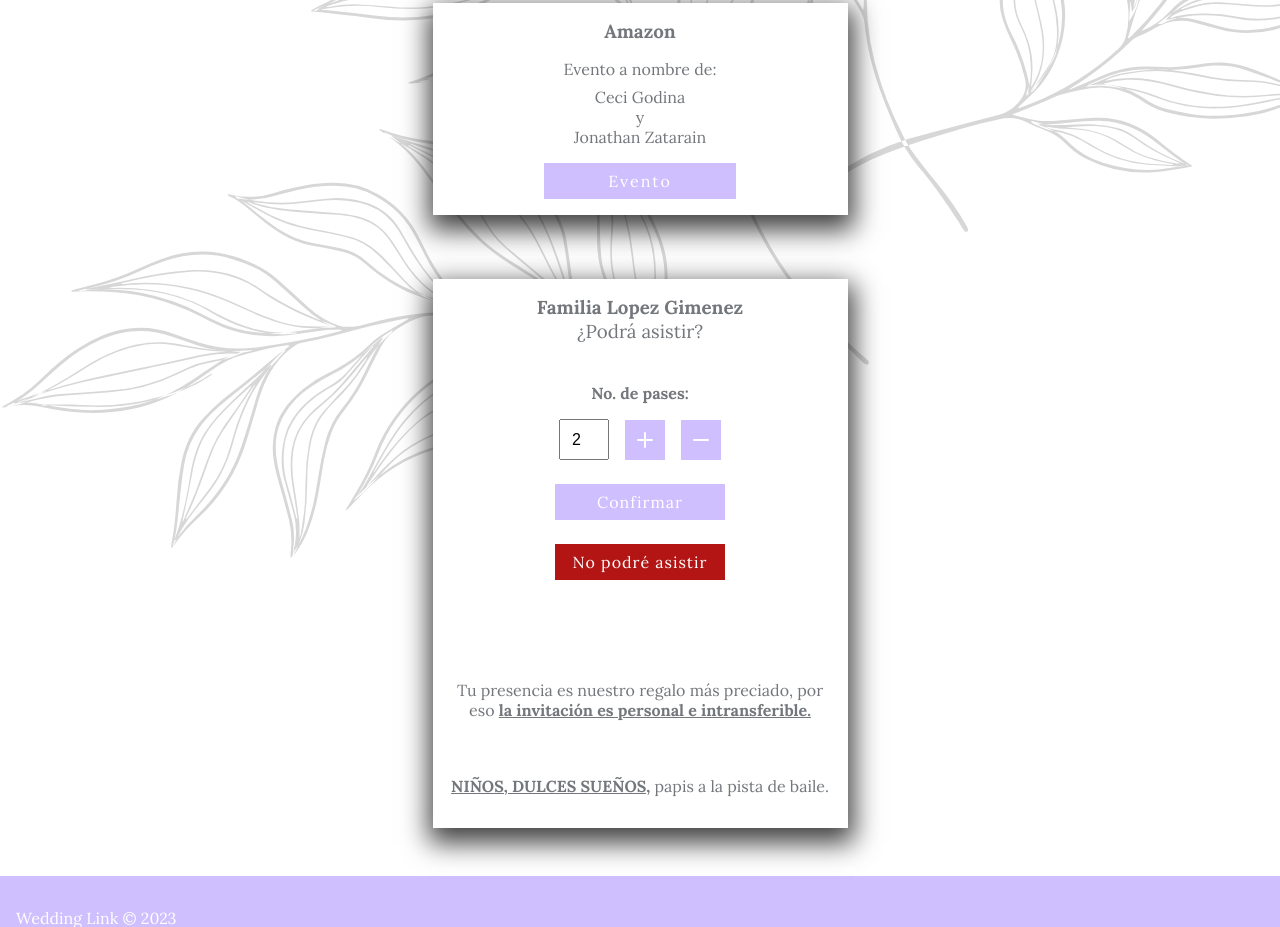
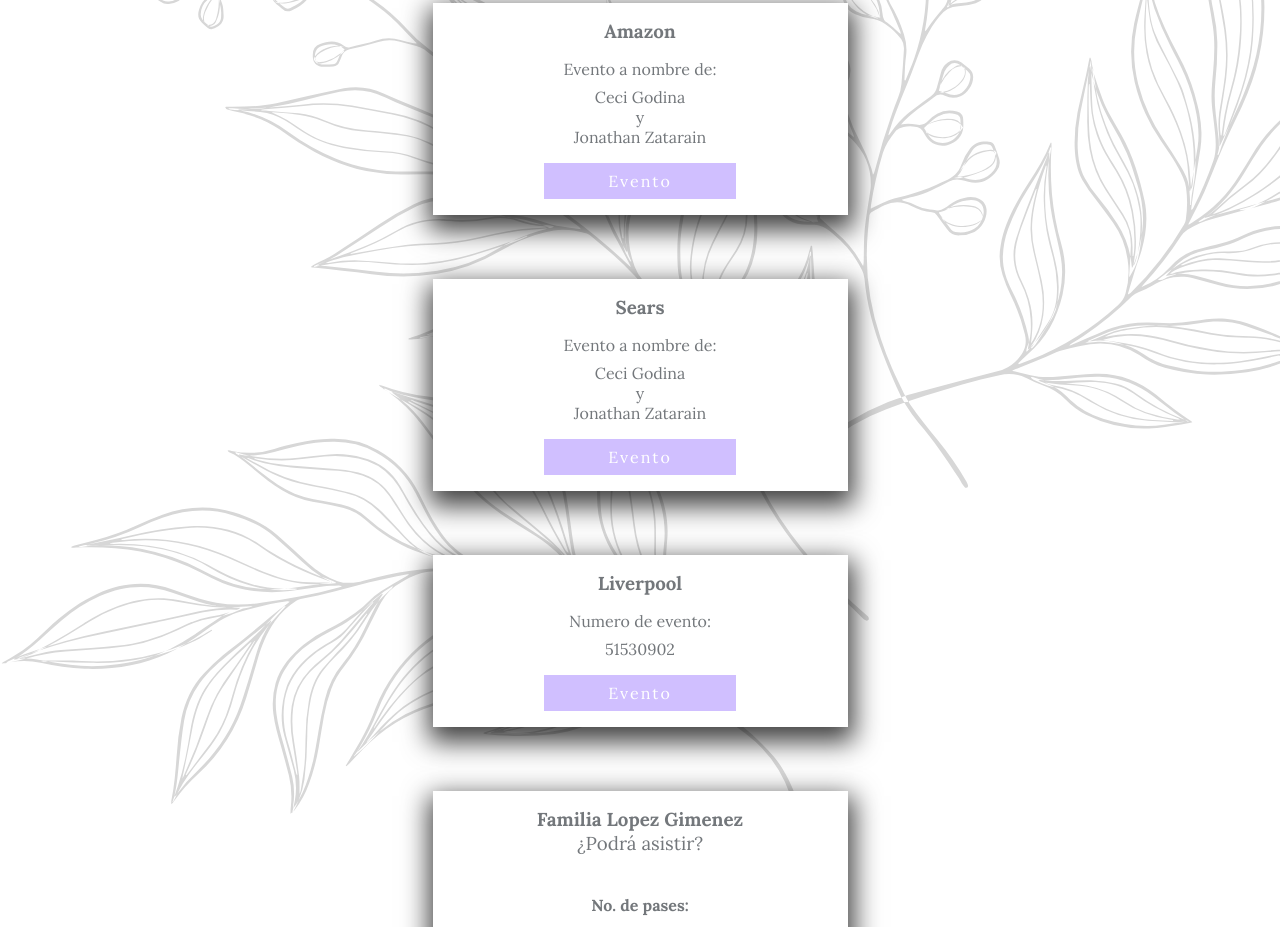
Before and after one commit to pedromichel23/ceci-jonathan-wedding, a plain HTML site: page index.html in a window 1280 px wide. Shown: the part 5983-6910 px from the top of the page. Drawn offline with Linux system fonts and the light colour scheme.

Commit message:
add gifts cards

```diff
--- a/index.html
+++ b/index.html
@@ -496,7 +496,7 @@
                     <h3>Depósito Bancario</h3>
                     <p>BBVA</p>
                     <p>Cecilia Godina López</p>
-                    <p>0000 0000 0000 0000</p>
+                    <p>4152 3138 0015 8896</p>
                 </div>
                 <div class="card wp-card-amazon">
                     <h3>Mercado Libre</h3>
@@ -507,6 +507,7 @@
                     </p>
                     <a href="https://meli.uniko.co/E3543/boda/cyj" target="_blank">Evento</a>
                 </div>
+
                 <div class="card wp-card-amazon">
                     <h3>Amazon</h3>
                     <p>
@@ -517,7 +518,27 @@
                     <a href="https://www.amazon.com.mx/wedding/registry/2B6TPDBJBG84I" target="_blank">Evento</a>
                 </div>
 
+                <div class="card wp-card-amazon">
+                    <h3>Sears</h3>
+                    <p>
+                        <span class="amazon-title-bride-and-groom">Evento a nombre de:</span>
+                        <span class="amazon-bride">Ceci Godina</span> y
+                        <span class="amazon-groom">Jonathan Zatarain</span>
+                    </p>
+                    <a href="https://www.sears.com.mx/Mesa-de-Regalos/162298/te-invito-a-mi-boda-cecilia-jonathan"
+                        target="_blank">Evento</a>
+                </div>
+                <div class="card wp-card-amazon">
+                    <h3>Liverpool</h3>
+                    <p>
+                        <span class="amazon-title-bride-and-groom">Numero de evento:</span>
+                        <span class="amazon-bride">51530902</span>
+                    </p>
+                    <a href="https://mesaderegalos.liverpool.com.mx/milistaderegalos/51530902"
+                        target="_blank">Evento</a>
+                </div>
             </div>
+
             <form class="form" onsubmit="event.preventDefault();">
                 <h3><span class="invitation-guest-title">Familia Lopez Gimenez</span>¿Podrá asistir?</h3>
                 <div class="pass-wrapper">
```
